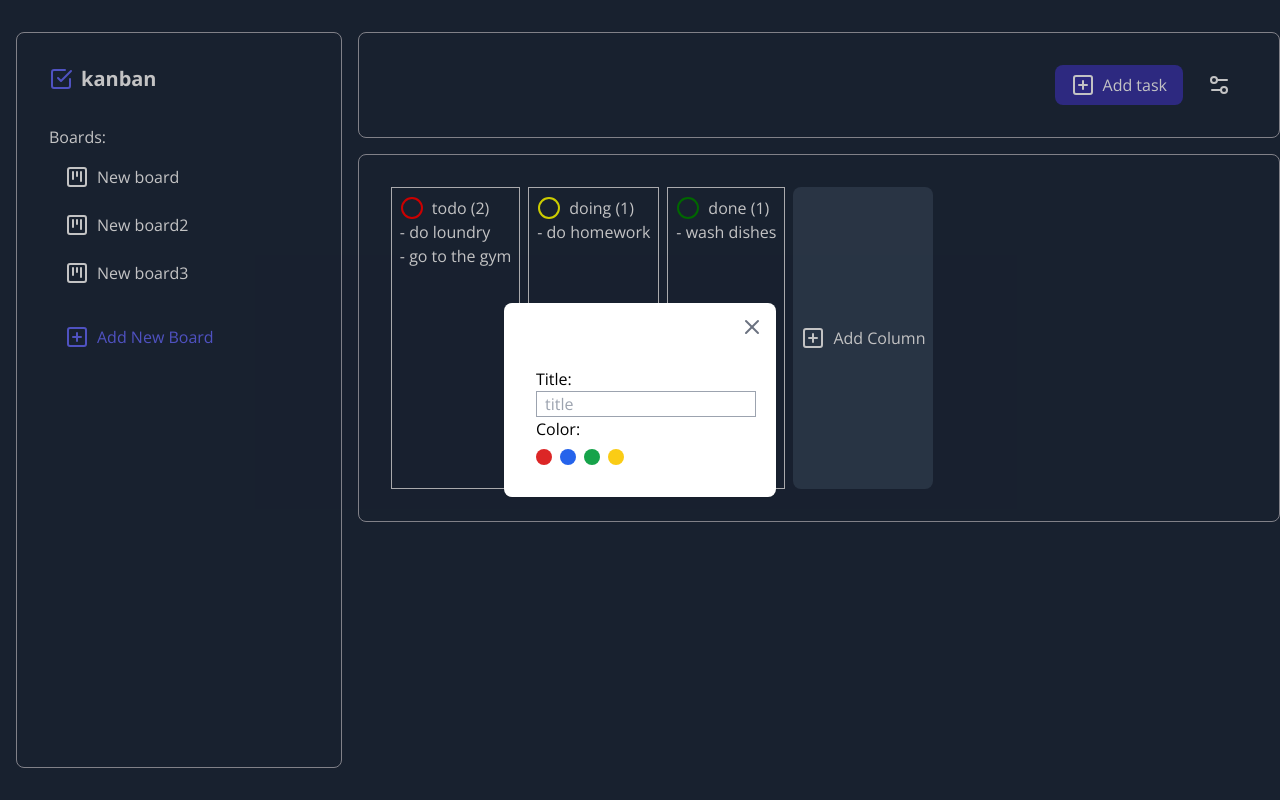
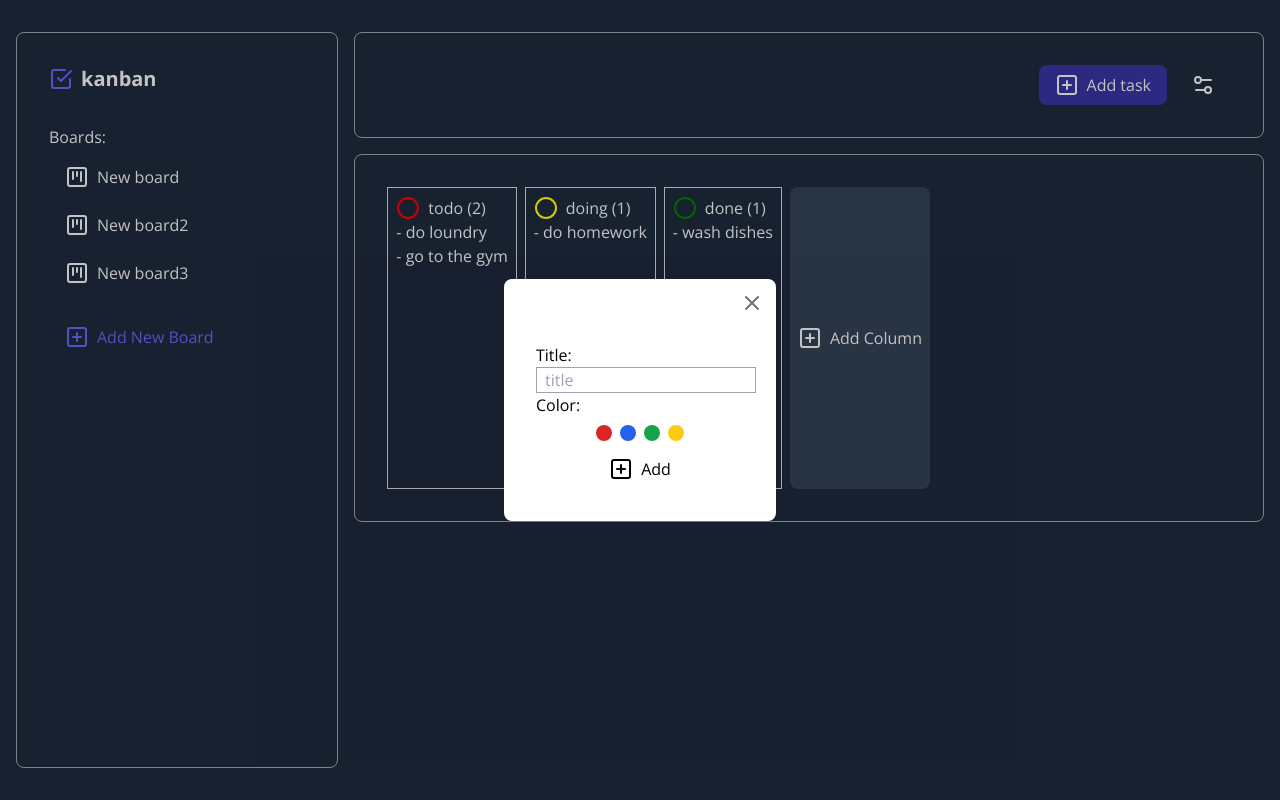
Before and after one commit to rynkovski/task-management, a React (Vite) app: page / in a window 1280 px wide. Both pictures are taken after a click on the button "Add Column". Built offline with nearby package versions, Linux system fonts and the light colour scheme.

Commit message:
feat: add column button

```diff
--- a/src/App.tsx
+++ b/src/App.tsx
@@ -8,7 +8,7 @@ function App() {
     <div className="bg-slate-800">
       <div className="max-w-7xl min-h-screen mx-auto flex  text-zinc-100">
         <Sidebar />
-        <div className="my-8 mr- w-full">
+        <div className="my-8 mr-4 w-full">
           <Header />
           <Board />
         </div>
--- a/src/components/Board.tsx
+++ b/src/components/Board.tsx
@@ -1,4 +1,4 @@
-import { Circle, Dot, PlusSquare } from "lucide-react";
+import { Circle, PlusSquare } from "lucide-react";
 import { useState } from "react";
 import Modal from "./ui/modal";
 
@@ -9,20 +9,32 @@ const testColumns = [
 ];
 
 function Board() {
-  //   const [columns, setColumns] = useState(testColumns);
+  const [columns, setColumns] = useState(testColumns);
   const [open, setOpen] = useState(false);
+  const [title, setTitle] = useState("");
+  const [color, setColor] = useState("");
 
-  //   function createColumn() {
-  //     const newColumn = {
-  //       title: "test",
-  //       iconColor: "blue",
-  //       items: ["test", "test"],
-  //     };
-  //     setColumns([...testColumns, newColumn]);
-  //   }
+  function getColorValue(e: any) {
+    setColor(e.target.id.toString());
+  }
+  const handleChange = (event: any) => {
+    setTitle(event.target.value);
+  };
+  const handleSubmit = (event: any) => {
+    if (title) {
+      const newColumn = {
+        title: title,
+        iconColor: color,
+        items: ["test", "test2"],
+      };
+      setColumns(columns.concat(newColumn));
+    }
+    event.preventDefault();
+    setOpen(false);
+  };
   return (
     <div className="flex h-1/2 rounded-lg my-4 gap-2 p-8 border border-zinc-400">
-      {testColumns.map((column) => {
+      {columns.map((column) => {
         return (
           <div
             key={column.title}
@@ -48,21 +60,45 @@ function Board() {
         <PlusSquare /> Add Column
       </button>
       <Modal open={open} onClose={() => setOpen(false)}>
-        <div className="flex p-2 mt-8 w-56">
-          <form className="text-black">
+        <div className="p-2 mt-8 w-56">
+          <form onSubmit={handleSubmit} className="text-black">
             <label htmlFor="title">Title:</label>
             <input
+              onChange={handleChange}
+              value={title}
               className="border border-gray-400 px-2"
               type="text"
               placeholder="title"
             />
             Color:
-            <div className="flex mt-2 gap-2">
-              <span className="bg-red-600 w-4 h-4 rounded-full inline-block cursor-pointer"></span>
-              <span className="bg-blue-600 w-4 h-4 rounded-full inline-block cursor-pointer"></span>
-              <span className="bg-green-600 w-4 h-4 rounded-full inline-block cursor-pointer"></span>
-              <span className="bg-yellow-400 w-4 h-4 rounded-full inline-block cursor-pointer"></span>
+            <div className="flex m-2 gap-2 items-center justify-center">
+              <input
+                onClick={getColorValue}
+                className="bg-red-600 w-4 h-4 rounded-full inline-block cursor-pointer focus:outline-none focus:ring focus:ring-black"
+                id="red"
+              ></input>
+              <input
+                onClick={getColorValue}
+                className="bg-blue-600 w-4 h-4 rounded-full inline-block cursor-pointer focus:outline-none focus:ring focus:ring-black"
+                id="blue"
+              ></input>
+              <input
+                onClick={getColorValue}
+                className="bg-green-600 w-4 h-4 rounded-full inline-block cursor-pointer focus:outline-none focus:ring focus:ring-black"
+                id="green"
+              ></input>
+              <input
+                onClick={getColorValue}
+                className="bg-yellow-400 w-4 h-4 rounded-full inline-block cursor-pointer focus:outline-none focus:ring focus:ring-black"
+                id="yellow"
+              ></input>
             </div>
+            <button
+              type="submit"
+              className="flex w-full justify-center hover:bg-slate-700/80 gap-2 py-2 rounded-lg"
+            >
+              <PlusSquare /> Add
+            </button>
           </form>
         </div>
       </Modal>
--- a/src/components/Sidebar.tsx
+++ b/src/components/Sidebar.tsx
@@ -5,7 +5,7 @@ const boards = ["New board", "New board2", "New board3"];
 function Sidebar() {
   return (
     <aside className="border border-zinc-400 p-8 my-8 mx-4 rounded-lg w-1/3">
-      <p className="text-xl font-bold mb-8 flex items-center gap-2">
+      <p className="text-xl font-bold mb-8 flex items-center gap-2 cursor-default">
         <CheckSquare color="#6366f1" />
         kanban
       </p>
```
